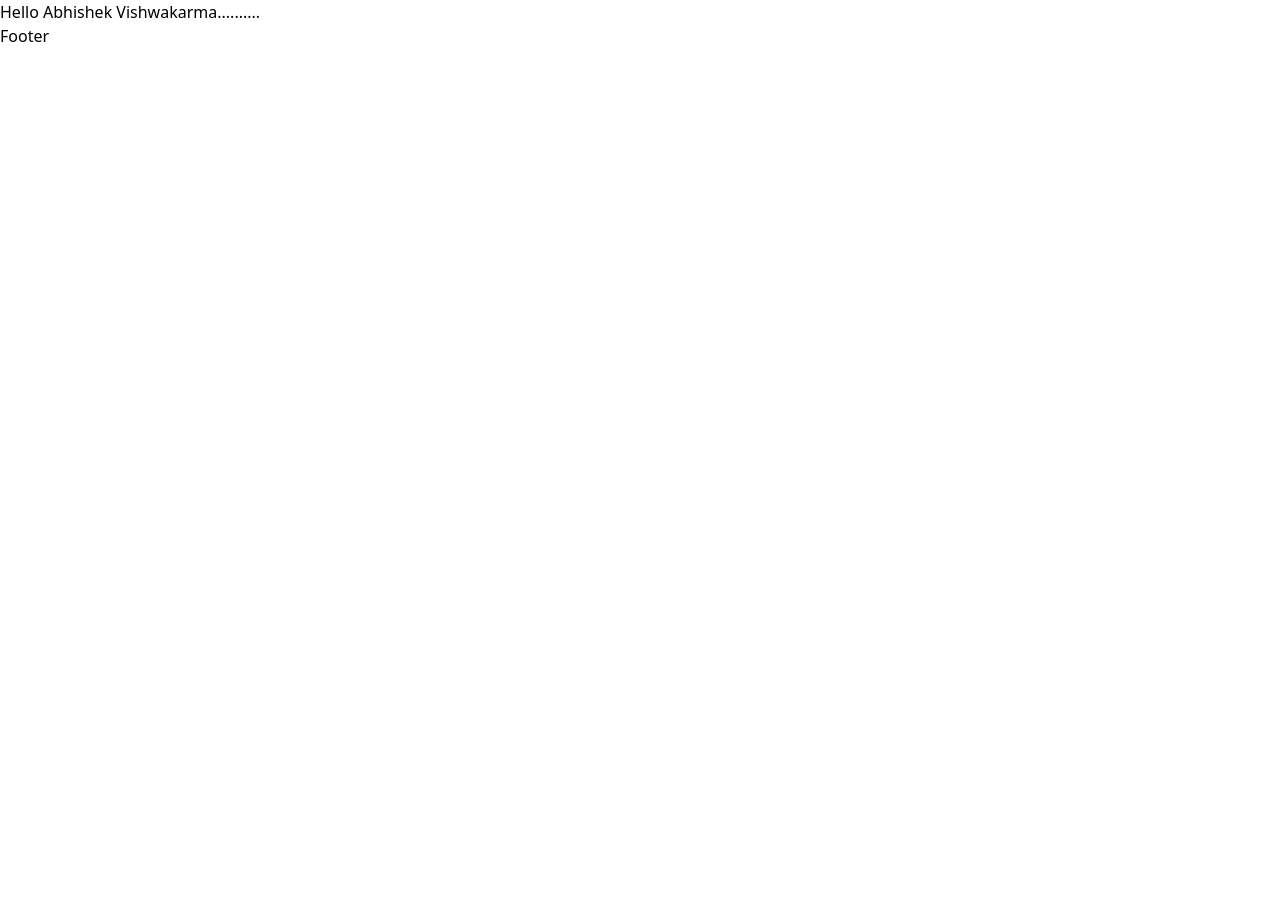
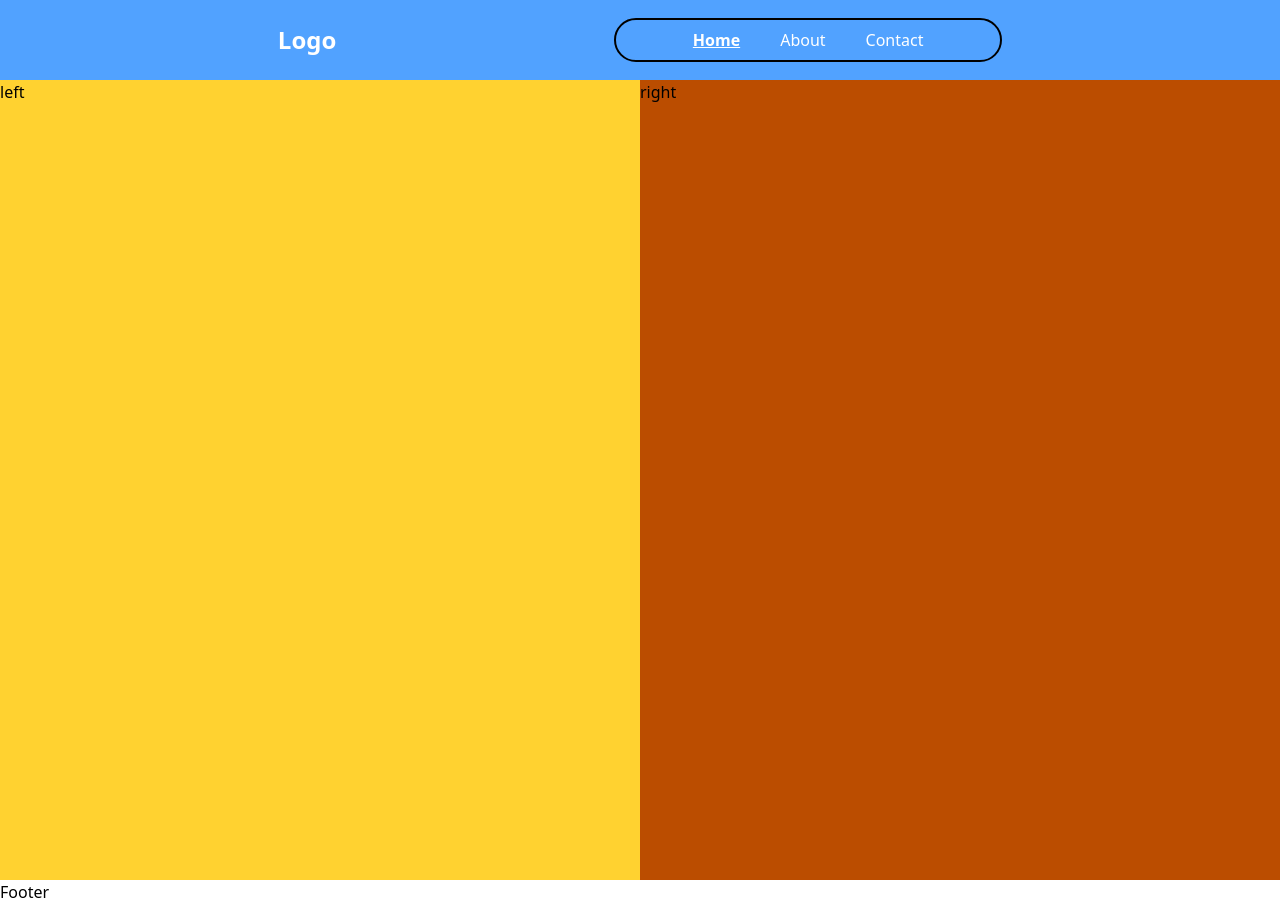
Before and after one commit to Abhi-Aku/Portfolio, a React (Vite) app in the folder Profile/: page / in a window 1280 px wide. Before the commit the page ends 800 px from the top, so only its background shows below. Built offline with nearby package versions, Linux system fonts and the light colour scheme.

Commit message:
data
UpDate

```diff
--- a/Profile/src/App.jsx
+++ b/Profile/src/App.jsx
@@ -10,7 +10,7 @@ const router = createBrowserRouter([
     path: "/",
     element: <Layout />,
     children: [
-      { path: "/home", element: <Home /> },
+      { path: "/", element: <Home /> },
       { path: "/about", element: <About /> },
       { path: "/contact", element: <Contact /> },
     ],
--- a/Profile/src/Components/Header.jsx
+++ b/Profile/src/Components/Header.jsx
@@ -1,12 +1,43 @@
-import React from 'react'
+import React, { useState } from 'react';
+import { AiOutlineClose } from 'react-icons/ai';
+import { GiHamburgerMenu } from 'react-icons/gi';
+import { NavLink } from 'react-router-dom';
 
 const Header = () => {
+  const [nav, setNav] = useState(false);
+  const handleNav = () => {
+    setNav(!nav);
+  };
+
   return (
-<>
-<h1 className=''>Hello Abhishek Vishwakarma..........</h1>
+    <header className='w-full h-[80px] bg-blue-400 flex justify-evenly items-center px-4'>
+      {/* Logo */}
+      <div className='text-white font-bold text-2xl'>Logo</div>
 
-</>
-  )
-}
+      {/* Desktop Navigation */}
+      <nav className='hidden md:flex  border-2 rounded-3xl '>
+  <ul className='flex gap-10 h-10 justify-center items-center w-96 '>
+    <li className='text-white '> <NavLink  to="/"  className={({ isActive }) => isActive ? "font-bold underline" : ""}>Home</NavLink></li>
+    <li className='text-white '><NavLink  to="/about" className={({ isActive }) => isActive ? "font-bold underline" : ""}>About</NavLink></li>
+    <li className='text-white '><NavLink  to="/contact" className={({ isActive }) => isActive ? "font-bold underline" : ""}>Contact</NavLink></li>
+  </ul>
+</nav>
 
-export default Header
+      {/* Mobile Menu Icon */}
+      <div onClick={handleNav} className='md:hidden cursor-pointer z-10 text-white'>
+        {nav ? <AiOutlineClose size={25} /> : <GiHamburgerMenu size={25} />}
+      </div>
+
+      {/* Mobile Navigation Menu */}
+      {nav && (
+        <ul className='md:hidden absolute top-0 left-0 w-full h-screen bg-blue-400 flex flex-col justify-center items-center'>
+          <li onClick={handleNav} className='py-6 text-2xl text-white'>Home</li>
+          <li onClick={handleNav} className='py-6 text-2xl text-white'>About</li>
+          <li onClick={handleNav} className='py-6 text-2xl text-white'>Contact</li>
+        </ul>
+      )}
+    </header>
+  );
+};
+
+export default Header;
--- a/Profile/src/Pages/Home.jsx
+++ b/Profile/src/Pages/Home.jsx
@@ -2,7 +2,13 @@ import React from 'react'
 
 const Home = () => {
   return (
-    <div>Home</div>
+    <>
+    <section className='w-full h-screen bg-blue-400 flex'>
+      <div className='w-1/2 bg-amber-300'>left</div>
+      <div className='w-1/2 bg-amber-700'>right</div>
+    </section>
+
+    </>
   )
 }
 
```
